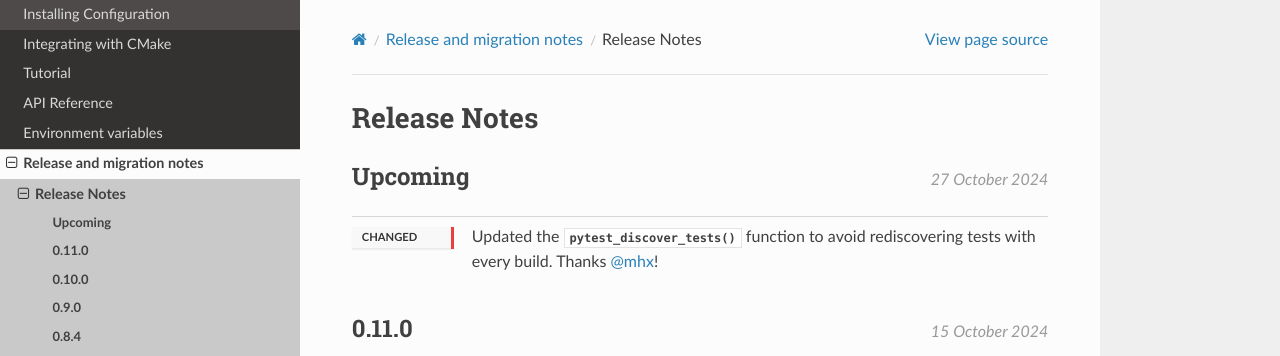
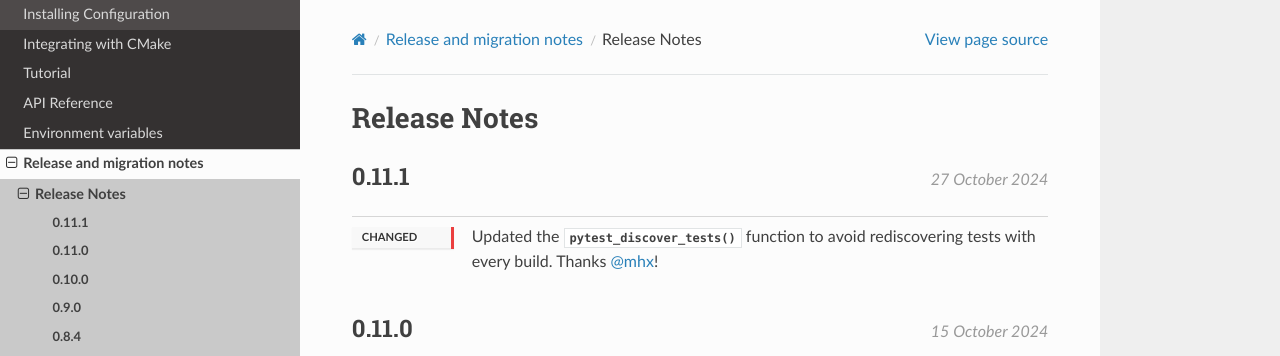
Before and after one commit to python-cmake/pytest-cmake, a Sphinx documentation site: the page built from doc/release/release_notes.rst, in a window 1280 px wide and 900 px high. Shown: the top 356 px of the window. Built offline with Sphinx 7.4.7 and the Read the Docs theme 3.1.0, drawn with Linux system fonts in a browser that asks for light colours.

Commit message:
Update version to 0.11.1

```diff
--- a/doc/release/release_notes.rst
+++ b/doc/release/release_notes.rst
@@ -4,7 +4,8 @@
 Release Notes
 *************
 
-.. release:: Upcoming
+.. release:: 0.11.1
+    :date: 2024-10-27
 
     .. change:: changed
 
--- a/pyproject.toml
+++ b/pyproject.toml
@@ -9,7 +9,7 @@ backend-path = ["."]
 
 [project]
 name = "pytest-cmake"
-version = "0.11.0"
+version = "0.11.1"
 description = "Provide CMake module for Pytest"
 readme = "README.md"
 requires-python = ">=2.7, !=3.0.*, !=3.1.*, !=3.2.*, !=3.3.*, !=3.4.*, !=3.5.*, <4"
--- a/setup.py
+++ b/setup.py
@@ -60,7 +60,7 @@ class CreateCmakeConfig(install):
 
 setup(
     name="pytest-cmake",
-    version="0.11.0",
+    version="0.11.1",
     data_files=[
         (
             "share/Pytest/cmake",
```
